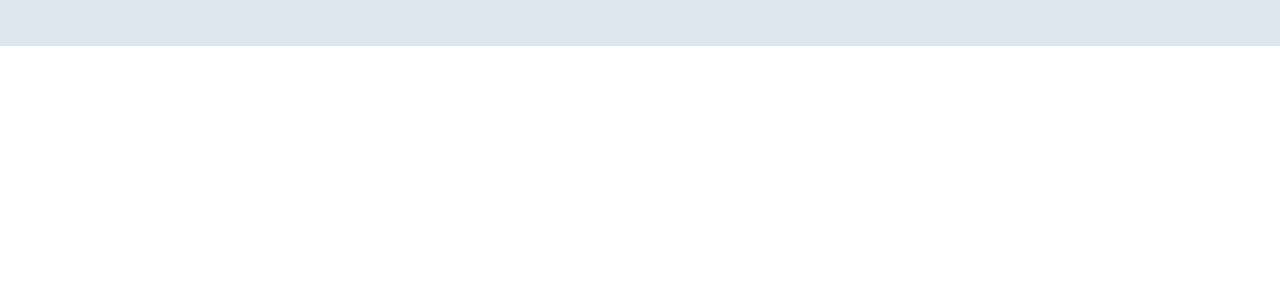
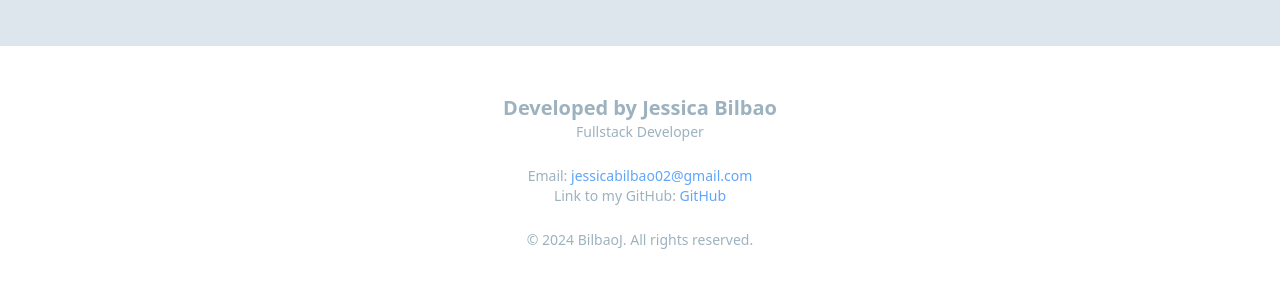
Before and after one commit to BilbaoJ/SUA-frontend, a Vue app: page /posts in a window 1280 px wide. Shown: the part 259-546 px from the top of the page. Built offline with nearby package versions, Linux system fonts and the light colour scheme; no server answers; sample sign-in values are in the browser's storage.

Commit message:
Add footer

```diff
--- /dev/null
+++ b/src/components/shared/FooterComponent.vue
@@ -0,0 +1,24 @@
+<template>
+  <footer class="grid grid-cols-1 w-full space-y-6 mb-20 py-6 mt-6 text-center text-accent">
+    <div class="w-full">
+      <h2 class="text-xl font-bold">Developed by Jessica Bilbao</h2>
+      <p class="text-sm">Fullstack Developer</p>
+    </div>
+    <div class="w-full text-sm">
+      <p>
+        Email:
+        <a href="mailto:jessicabilbao02@gmail.com" class="text-blue-400"
+          >jessicabilbao02@gmail.com</a
+        >
+      </p>
+      <p>
+        Link to my GitHub:
+        <a href="https://github.com/BilbaoJ" target="_blank" class="text-blue-400">GitHub</a>
+      </p>
+    </div>
+
+    <div class="w-full text-sm">
+      <p>© 2024 BilbaoJ. All rights reserved.</p>
+    </div>
+  </footer>
+</template>
--- a/src/views/PostsView.vue
+++ b/src/views/PostsView.vue
@@ -1,5 +1,6 @@
 <script setup lang="ts">
 import HeaderComponent from '@/components/shared/HeaderComponent.vue'
+import FooterComponent from '@/components/shared/FooterComponent.vue'
 import List from '@/components/posts/PostsList.vue'
 </script>
 <template>
@@ -7,4 +8,5 @@ import List from '@/components/posts/PostsList.vue'
   <div class="flex flex-col bg-light">
     <List />
   </div>
+  <FooterComponent />
 </template>
```
Also changed, not shown: src/components/Footer.vue (deleted).
